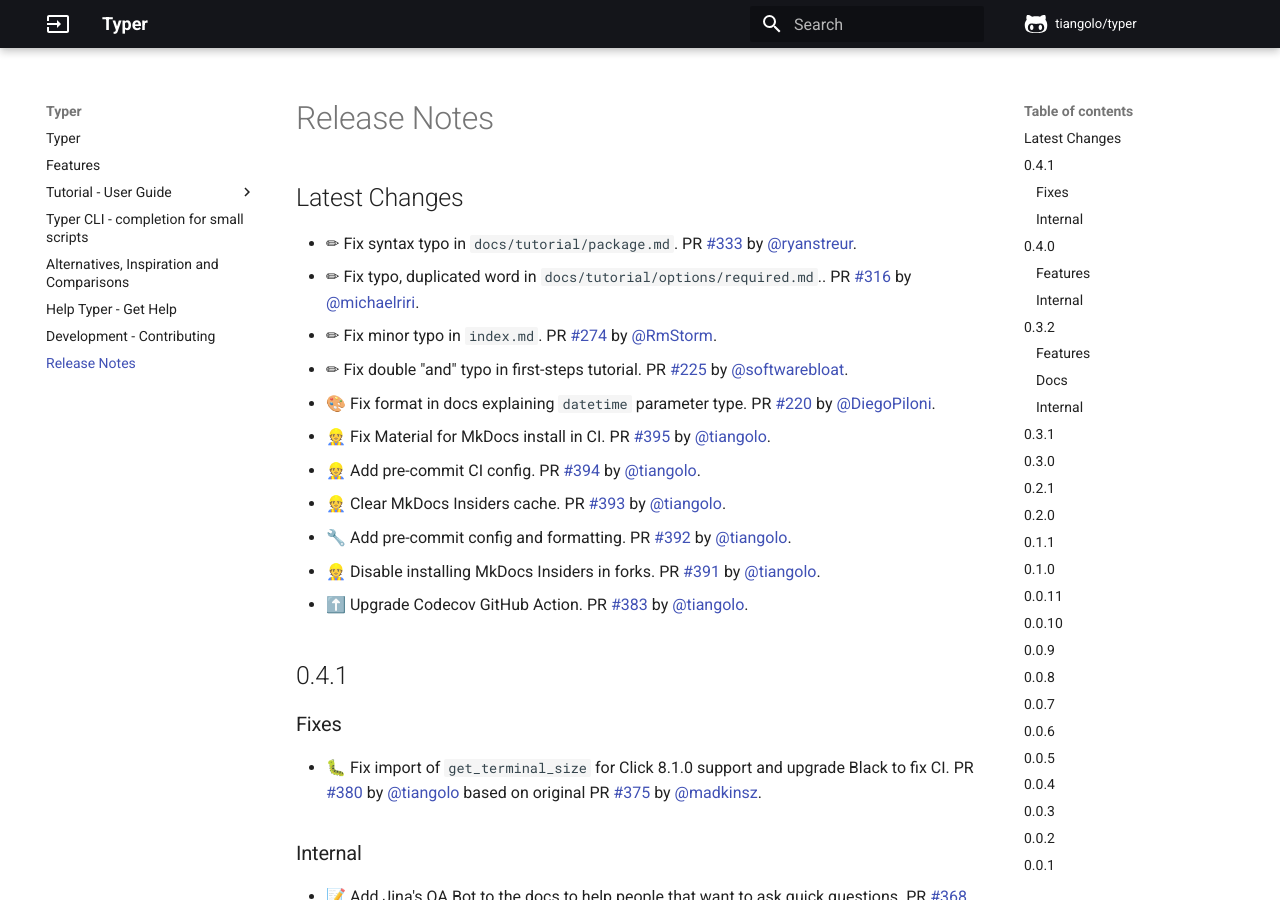
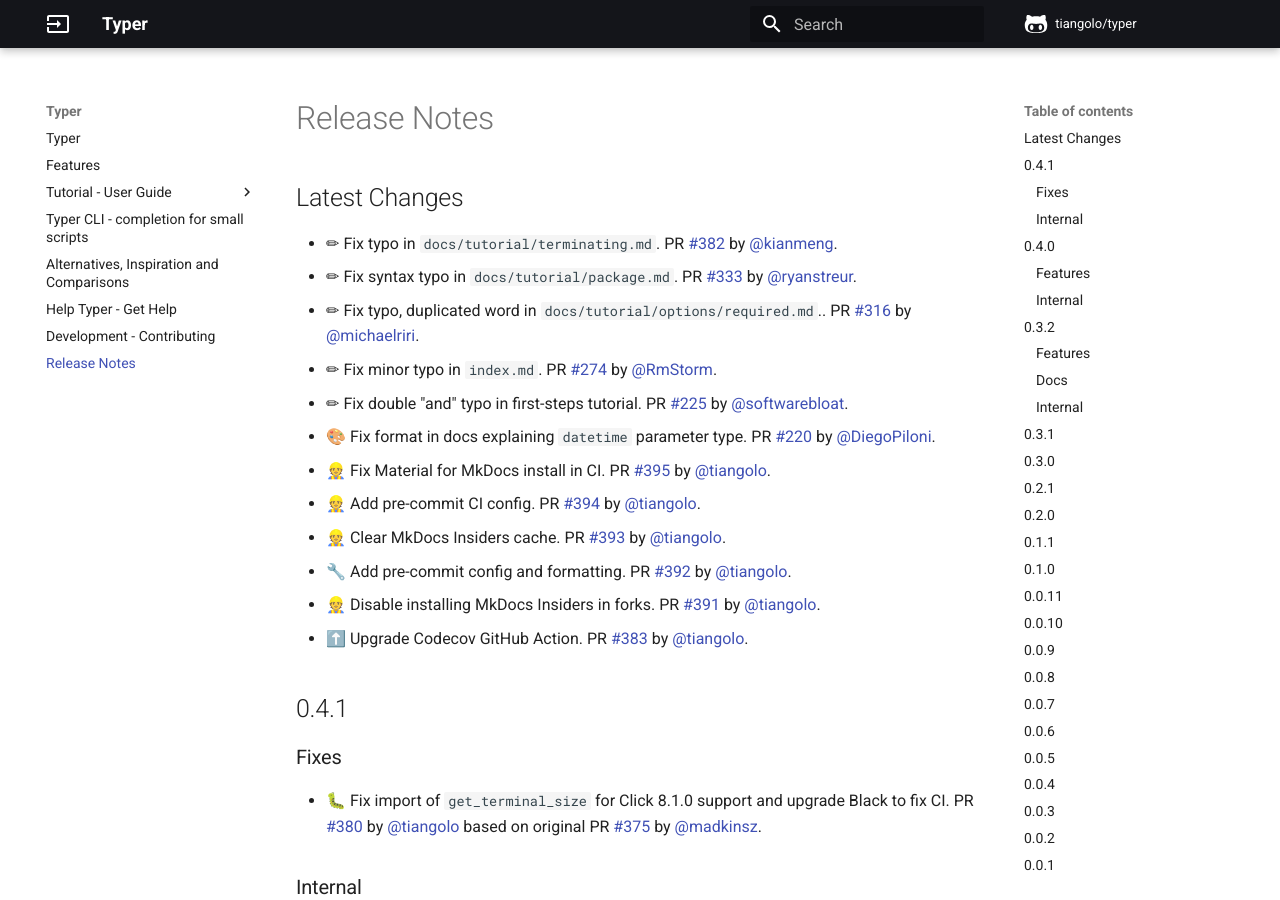
Before and after one commit to RED0731/red_pythonTyper, an MkDocs documentation site: the page built from docs/release-notes.md, in a window 1280 px wide and 900 px high. Built offline with MkDocs 1.6.1 and Material for MkDocs 9.7.7, drawn with Linux system fonts in a browser that asks for light colours; comment, search, counter and statistics services are not loaded.

Commit message:
📝 Update release notes

```diff
--- a/docs/release-notes.md
+++ b/docs/release-notes.md
@@ -1,5 +1,6 @@
 ## Latest Changes
 
+* ✏ Fix typo in `docs/tutorial/terminating.md`. PR [#382](https://github.com/tiangolo/typer/pull/382) by [@kianmeng](https://github.com/kianmeng).
 * ✏ Fix syntax typo in `docs/tutorial/package.md`. PR [#333](https://github.com/tiangolo/typer/pull/333) by [@ryanstreur](https://github.com/ryanstreur).
 * ✏ Fix typo, duplicated word in `docs/tutorial/options/required.md`.. PR [#316](https://github.com/tiangolo/typer/pull/316) by [@michaelriri](https://github.com/michaelriri).
 * ✏ Fix minor typo in `index.md`. PR [#274](https://github.com/tiangolo/typer/pull/274) by [@RmStorm](https://github.com/RmStorm).
```
